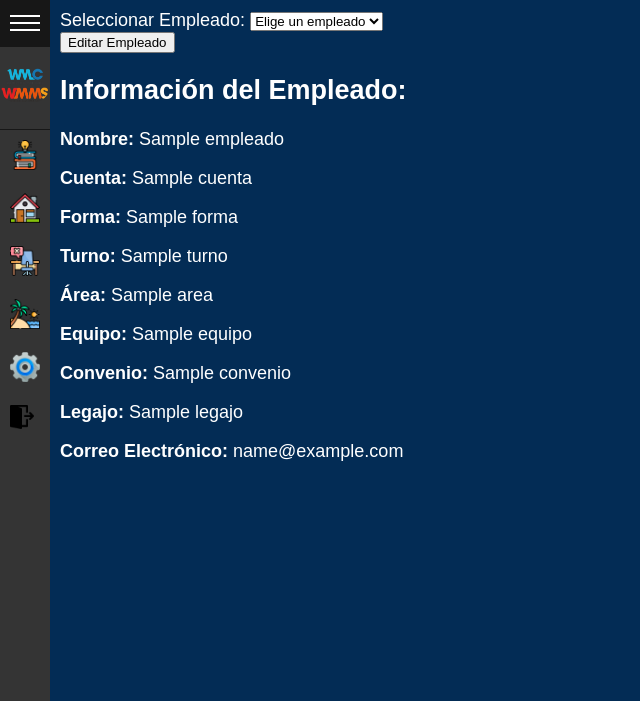
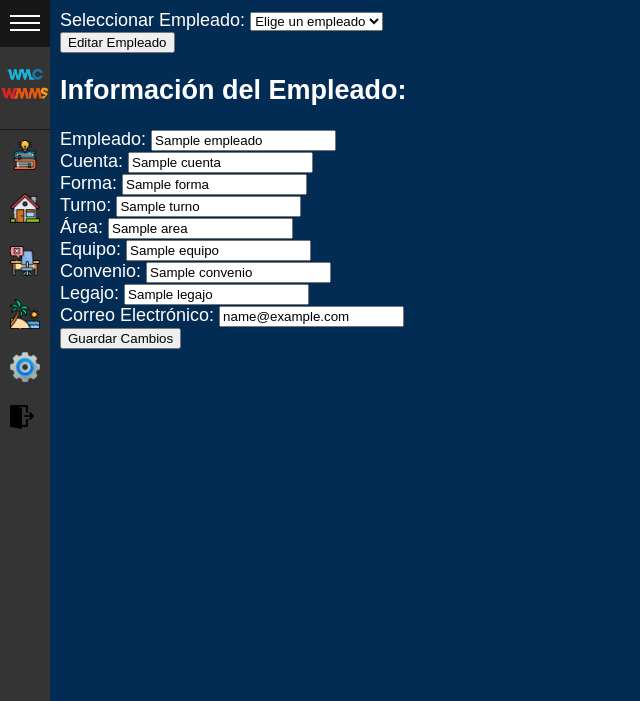
Before and after one commit to embrace23/app_rrhh, a Flask app: template templates/editar.html in a window 1280 px wide. Shown: the top 701 px of the page, without its empty margins (0-640 px from the left). Run offline with Flask 3, Linux system fonts and the light colour scheme; the template is opened without the code that fills it: most values are stand-ins (such as "Sample title", 1, 10 or a date in 2020).

Commit message:
carga de info con inputs

```diff
--- a/templates/editar.html
+++ b/templates/editar.html
@@ -82,16 +82,46 @@
 
         <div id="informacion">
             {% if datos %}
-                <h2>Información del Empleado:</h2>
-                <p><strong>Nombre:</strong> {{ datos.empleado }}</p>
-                <p><strong>Cuenta:</strong> {{ datos.cuenta }}</p>
-                <p><strong>Forma:</strong> {{ datos.forma }}</p>
-                <p><strong>Turno:</strong> {{ datos.turno }}</p>
-                <p><strong>Área:</strong> {{ datos.area }}</p>
-                <p><strong>Equipo:</strong> {{ datos.equipo }}</p>
-                <p><strong>Convenio:</strong> {{ datos.convenio }}</p>
-                <p><strong>Legajo:</strong> {{ datos.legajo }}</p>
-                <p><strong>Correo Electrónico:</strong> {{ datos.mail }}</p>
+            <h2>Información del Empleado:</h2>
+            <form action="/guardar_informacion" method="POST">
+                <div class="form-group">
+                    <label for="empleado">Empleado:</label>
+                    <input type="text" name="empleado" id="empleado" value="{{ datos.empleado }}">
+                </div>
+                <div class="form-group">
+                    <label for="cuenta">Cuenta:</label>
+                    <input type="text" name="cuenta" id="cuenta" value="{{ datos.cuenta }}">
+                </div>
+                <div class="form-group">
+                    <label for="forma">Forma:</label>
+                    <input type="text" name="forma" id="forma" value="{{ datos.forma }}">
+                </div>
+                <div class="form-group">
+                    <label for="turno">Turno:</label>
+                    <input type="text" name="turno" id="turno" value="{{ datos.turno }}">
+                </div>
+                <div class="form-group">
+                    <label for="area">Área:</label>
+                    <input type="text" name="area" id="area" value="{{ datos.area }}">
+                </div>
+                <div class="form-group">
+                    <label for="equipo">Equipo:</label>
+                    <input type="text" name="equipo" id="equipo" value="{{ datos.equipo }}">
+                </div>
+                <div class ="form-group">
+                    <label for="convenio">Convenio:</label>
+                    <input type="text" name="convenio" id="convenio" value="{{ datos.convenio }}">
+                </div>
+                <div class="form-group">
+                    <label for="legajo">Legajo:</label>
+                    <input type="text" name="legajo" id="legajo" value="{{ datos.legajo }}">
+                </div>
+                <div class="form-group">
+                    <label for="mail">Correo Electrónico:</label>
+                    <input type="text" name="mail" id="mail" value="{{ datos.mail }}">
+                </div>
+                <button type="submit">Guardar Cambios</button>
+            </form>
             {% endif %}
         </div>
     </div>
```
Also changed, not shown: static/images/intercambio.png (added), 1 other file.
